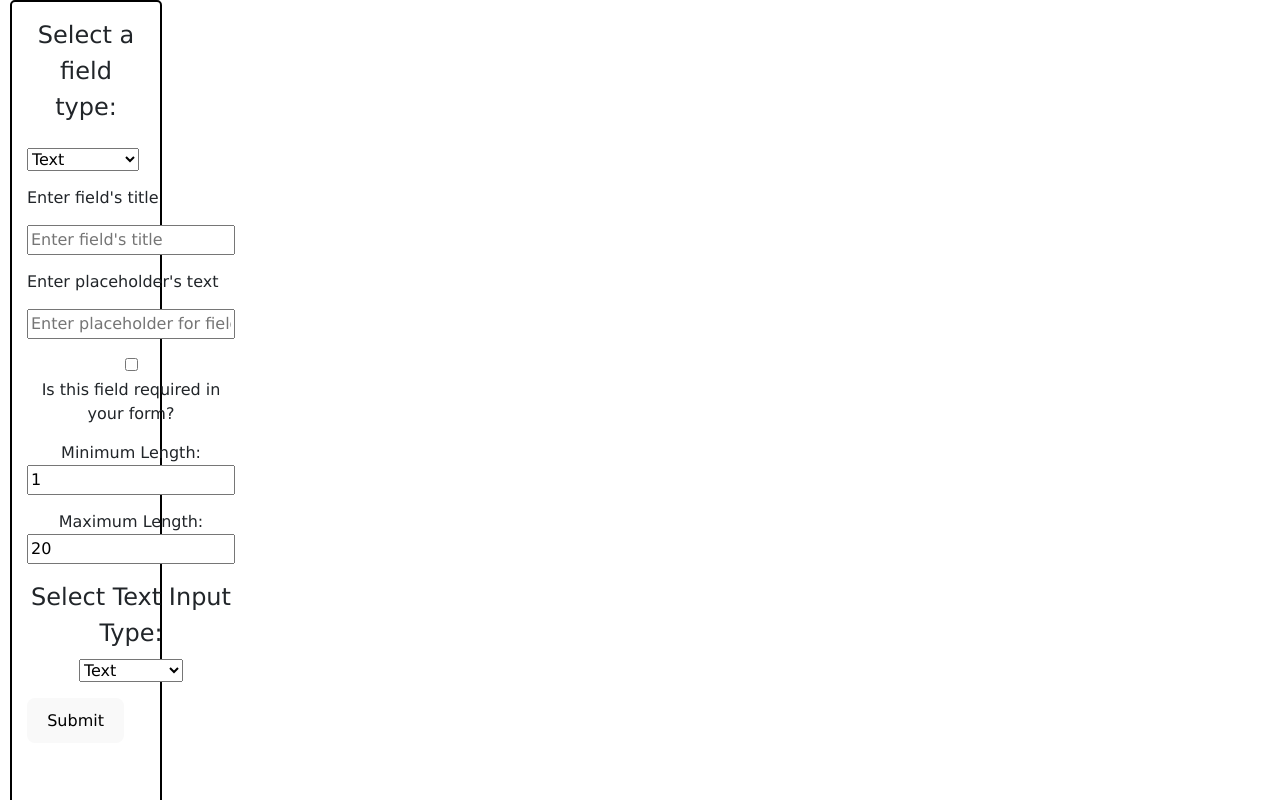
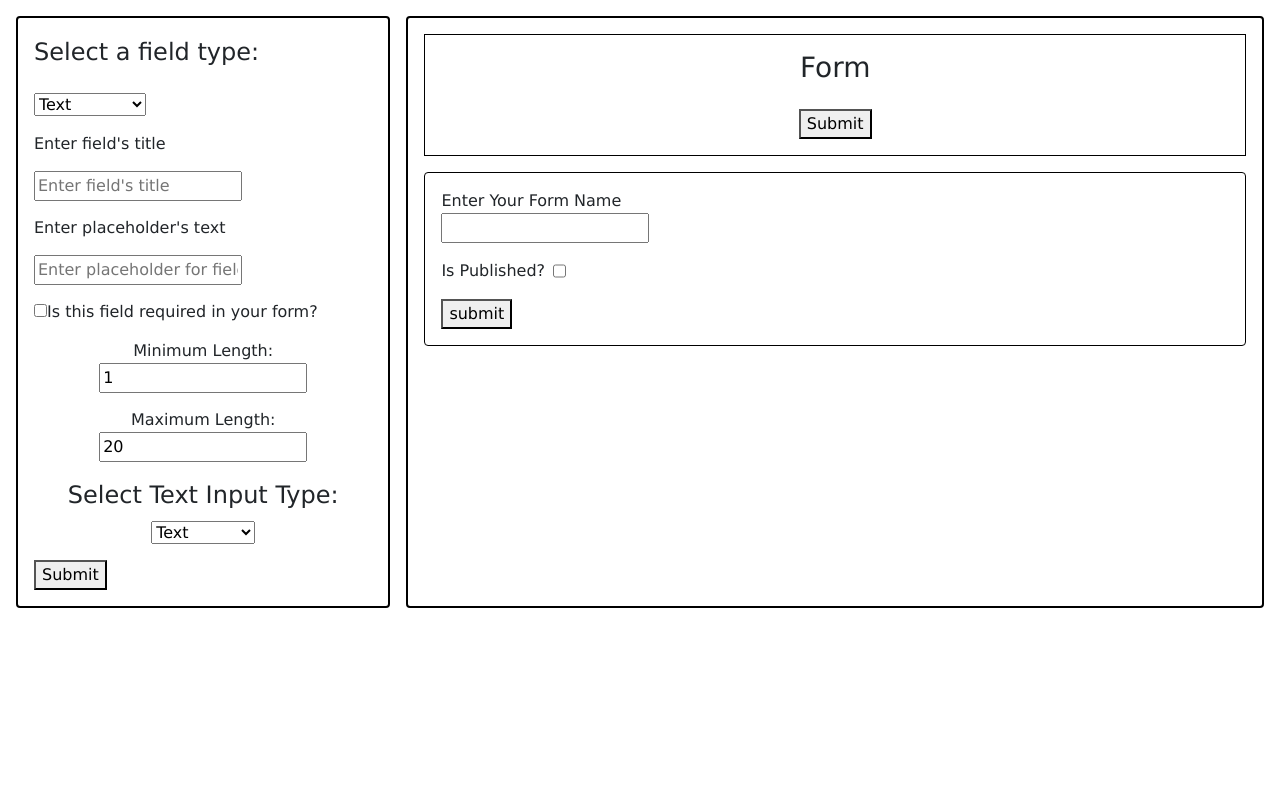
Before and after one commit to alimhp021/Formaloo, a React (Vite) app in the folder front-end/: page / in a window 1280 px wide. Shown: the top 800 px of the page. Built offline with nearby package versions, Linux system fonts and the light colour scheme.

Commit message:
work on form value problem & fix dropdown bug

```diff
--- a/front-end/src/App.css
+++ b/front-end/src/App.css
@@ -1,28 +1,44 @@
-@import 'bootstrap';
-@import 'bootstrap-icons';
+@import "bootstrap";
+@import "bootstrap-icons";
 
 .App {
   text-align: center;
-  display: flex;
-  padding-inline: 10px;
+  padding: 1rem;
   font-family: "Lucida Sans", "Lucida Sans Regular", "Lucida Grande",
     "Lucida Sans Unicode", Geneva, Verdana, sans-serif;
   font-size: medium;
 }
+
+.App .CreateForm {
+  display: flex;
+  display: flex;
+  flex-direction: column;
+  gap: 1rem;
+}
+
+@media screen and (width > 480px) {
+  .App .CreateForm {
+    flex-direction: row;
+    /* align-items: stretch; */
+  }
+
+  .App .SidePanelForm {
+    width: 30%;
+    /* min-height: 100vw; */
+  }
+}
 .App .SidePanelForm {
-  width: 30%;
   display: flex;
   flex-direction: column;
   align-items: start;
-  gap: 15px;
-  padding: 15px;
+  gap: 1rem;
+  padding: 1rem;
   border: 2px solid black;
+  border-radius: 0.25rem;
+}
+/* .App fieldset {
   border-radius: 5px;
-  height: 100vw;
-}
-.App fieldset {
-  border-radius: 5px;
-}
+} */
 .App .FieldSelection {
   display: flex;
   flex-direction: column;
--- a/front-end/src/Components/CreateForm.tsx
+++ b/front-end/src/Components/CreateForm.tsx
@@ -5,15 +5,12 @@ import { SidePanel } from "./SidePanel";
 import { nanoid } from "nanoid";
 import { GenerateForm } from "./generate-form/generate-form";
 
-
 interface CreateFormState {
   elements: ElementInterfaces[];
 }
 
-type AddElement = { addElement: ((arg: ElementInterfaces) => void) | null };
-export const ElementContext = createContext<AddElement>({
-  addElement: () => {},
-});
+type ElementContext = { addElement: ((arg: ElementInterfaces) => void), removeElement: (id: string) => void };
+export const ElementContext = createContext<ElementContext>(null as any);
 
 function CreateForm() {
   const [elementState, setElements] = useState<CreateFormState>({
@@ -31,11 +28,20 @@ function CreateForm() {
     });
   }, []);
 
+  const removeElement = useCallback(
+    (id: string) =>
+      setElements((elementState) => ({
+        ...elementState,
+        elements: elementState.elements.filter((el) => el.id != id),
+      })),
+    []
+  );
+
   return (
     <div className="CreateForm">
-      <ElementContext.Provider value={{ addElement: addElement }}>
+      <ElementContext.Provider value={{ addElement, removeElement }}>
         <SidePanel></SidePanel>
-        <GenerateForm elementsInfo={elementState.elements}/>
+        <GenerateForm elementsInfo={elementState.elements} />
       </ElementContext.Provider>
     </div>
   );
--- a/front-end/src/Components/PanelText.tsx
+++ b/front-end/src/Components/PanelText.tsx
@@ -34,7 +34,7 @@ export const PanelText = () => {
   };
 
   return (
-    <form action="" className="TextForm" onSubmit={handleSubmit(onSubmit)}>
+    <form className="TextForm" onSubmit={handleSubmit(onSubmit)}>
       <label htmlFor="title">Enter field's title</label>
 
       <input
--- a/front-end/src/Components/SidePanel.tsx
+++ b/front-end/src/Components/SidePanel.tsx
@@ -15,17 +15,15 @@ export const SidePanel = () => {
   });
   return (
     <div className="SidePanelForm">
-      <form action="">
       <fieldset id="inputGroup" className="FieldSelection">
         <legend>Select a field type:</legend>
         <select {...register("type", { required: true })} defaultValue="text">
           <option value="text">Text</option>
           <option value="checkbox">CheckBox</option>
           <option value="radio">Radio</option>
-            <option value="checkbox">Drop-Down</option>
+          <option value="dropdown">Drop-Down</option>
         </select>
       </fieldset>
-      </form>
       {watch("type") === "text" && <PanelText></PanelText>}
       {watch("type") === "radio" && <PanelRadio></PanelRadio>}
       {watch("type") === "checkbox" && <PanelCheckbox></PanelCheckbox>}
--- a/front-end/src/Components/form-preview/form-preview.css
+++ b/front-end/src/Components/form-preview/form-preview.css
@@ -1,9 +1,21 @@
 .form-preview{
-    padding: 20px;
-    margin: auto;
+    display: flex;
+    flex-direction: column;
+    align-items: center;
+    gap: 1rem;
+    padding: 1rem;
     border: 1px solid black;
 }
 
 .element-row{
-    margin: 4px;;
+    /* margin: 4px; */
 }
+
+.element-row input[type="text"] {
+    border-radius: 0.25rem 0 0 0.25rem;
+    padding-right: 0;
+}
+
+.delete-btn {
+    border-radius: 0 0.25rem 0.25rem 0;
+}
--- a/front-end/src/Components/form-preview/form-preview.tsx
+++ b/front-end/src/Components/form-preview/form-preview.tsx
@@ -5,8 +5,10 @@ import { TextInput } from "./text-input";
 import { RadioButton } from "./radio-button";
 import { DropDown } from "./drop-down";
 import { MultiSelect } from "./multi-select";
+import { useContext } from "react";
+import { ElementContext } from "../CreateForm";
 
-export type FormPreviewProps = {
+export type FormProps = {
   formTitle: string;
   elements: ElementInterfaces[];
   formValue?: any;
@@ -29,23 +31,35 @@ export function Form({
   formTitle,
   formValue = initialValue(elements),
   onChange,
-}: FormPreviewProps) {
+}: FormProps) {
+  const { removeElement } = useContext(ElementContext);
+
   return (
     <div>
       <form className="form-preview">
         <h3>{formTitle} Form</h3>
         {elements.map((el) => {
           const Component = componentTypeMap[el.type];
+          console.log(Component.name)
 
           return (
+            <div key={el.id} style={{ display: "flex", alignItems: "stretch" }}>
               <Component
-              key={el.id}
                 el={el}
                 value={formValue[el.id]}
                 onChange={(value: any) =>
                   onChange?.({ ...formValue, [el.id]: value })
                 }
               />
+              <button
+                className="delete-btn"
+                onClick={() => removeElement(el.id)}
+              >
+                <span>
+                  <i className="bi bi-trash-fill"></i>
+                </span>
+              </button>
+            </div>
           );
         })}
         <button type="submit">Submit</button>
--- a/front-end/src/Components/form-preview/multi-select.tsx
+++ b/front-end/src/Components/form-preview/multi-select.tsx
@@ -45,7 +45,6 @@ export function MultiSelect({ el, onChange }: MultiSelectProps) {
   );
   const options = normalizeOptions(el.options);
   return (
-    <form>
       <fieldset className="element-row">
         <legend>{el.title}</legend>
         <ul>
@@ -67,6 +66,5 @@ export function MultiSelect({ el, onChange }: MultiSelectProps) {
           })}
         </ul>
       </fieldset>
-    </form>
   );
 }
--- a/front-end/src/Components/form-preview/radio-button.tsx
+++ b/front-end/src/Components/form-preview/radio-button.tsx
@@ -1,4 +1,4 @@
-import { ChangeEvent, useCallback } from "react";
+import { ChangeEvent, Fragment, useCallback } from "react";
 import { radioInput } from "../../inputTypes";
 
 type RadioButtonProps = {
@@ -11,6 +11,7 @@ type RadioButtonProps = {
   const handleChange = useCallback(
     (e: ChangeEvent<HTMLInputElement>) => {
       const value = e.currentTarget.value;
+      console.log({value})
       onChange?.(value);
     },
     [onChange]
@@ -20,7 +21,7 @@ type RadioButtonProps = {
       <p> {el.title}</p>
       {el.options.map((option) => {
         return (
-            <>
+          <Fragment key={`${el.id} ${option.title}`}>
             <label>{option.title}</label>
             <input
               type="radio"
@@ -28,8 +29,8 @@ type RadioButtonProps = {
               value={option.title}
               checked={option.title == value}
               onChange={handleChange}
-              ></input>
-            </>
+            />
+          </Fragment>
         );
       })}
     </fieldset>
--- a/front-end/src/Components/form-preview/text-input.tsx
+++ b/front-end/src/Components/form-preview/text-input.tsx
@@ -17,7 +17,7 @@ export function TextInput({ el, value = "", onChange }: TextInputProps) {
   );
 
   return (
-    <fieldset className="element-row">
+    <fieldset className="element-row" style={{margin: 0}}>
       <label>
         {el.title}
         <input
--- a/front-end/src/Components/generate-form/generate-form.css
+++ b/front-end/src/Components/generate-form/generate-form.css
@@ -0,0 +1,20 @@
+.generate-form {
+    display: flex;
+    flex-direction: column;
+    gap: 1rem;
+    flex-grow: 1;
+    border: 2px solid black;
+    border-radius: 0.25rem;
+    padding: 1rem;
+    align-self: stretch;
+}
+
+.create-generated-form {
+    display: flex;
+    flex-direction: column;
+    align-items: start;
+    gap: 1rem;
+    padding: 1rem;
+    border: 1px solid black;
+    border-radius: 0.25rem;
+}
--- a/front-end/src/Components/generate-form/generate-form.tsx
+++ b/front-end/src/Components/generate-form/generate-form.tsx
@@ -1,4 +1,4 @@
-import { useRef } from "react";
+import { useRef, useState } from "react";
 import "./generate-form.css";
 import { Form } from "../form-preview/form-preview";
 import { ElementInterfaces } from "../../inputTypes";
@@ -8,46 +8,56 @@ type GenerateFormProps = {
 };
 
 export function GenerateForm({ elementsInfo }: GenerateFormProps) {
-  const isPublished = useRef(false);
-  const formName = useRef('');
+  const [formTitle, setFormTitle] = useState("");
+  const [formValue, setFormValue] = useState();
 
+  const createFormUrl = '/createForm"';
   return (
-    <>
-      <div>
-      <Form elements={elementsInfo} formTitle={formName.current}/>
-      </div>
-      <div>
+    <div className="generate-form">
+      <Form elements={elementsInfo} formTitle={formTitle} formValue={formValue} onChange={setFormValue} />
       <form
+        className="create-generated-form"
         onSubmit={async (e) => {
           e.preventDefault();
           const headers = new Headers();
           headers.append("Content-Type", "application/json");
+          const formData = new FormData(e.currentTarget);
+
           const data = {
             elementsInfo,
-            isPublished: isPublished.current,
-            formName: formName.current
+            isPublished: !!formData.get('isPublished'),
+            formName: formTitle,
           };
-          const res = await fetch("/url", {
+          const res = await fetch(createFormUrl, {
             method: "POST",
             headers,
             body: JSON.stringify(data),
           });
-           console.log(res);
+          console.log(res);
           // TODO: redirect user
         }}
       >
-        <label>
-          Enter Your Form Name :
-        <input type="text" onChange={(e)=>{formName.current=e.currentTarget.value}} />
+        <label
+          style={{
+            display: "flex",
+            flexDirection: "column",
+            alignItems: "start",
+          }}
+        >
+          Enter Your Form Name
+          <input
+            type="text"
+            onChange={(e) => {
+              setFormTitle(e.currentTarget.value);
+            }}
+          />
         </label>
-        <input
-          type="checkbox"
-          name="isPublished"
-          onChange={(e) => (isPublished.current = e.target.checked)}
-        />
+        <label style={{ display: "flex", gap: "0.5rem" }}>
+          Is Published?
+          <input type="checkbox" name="isPublished" />
+        </label>
         <button type="submit"> submit</button>
       </form>
-      </div>
-    </>
+    </div>
   );
 }
--- a/front-end/src/main.tsx
+++ b/front-end/src/main.tsx
@@ -1,6 +1,6 @@
 import React from "react";
 import ReactDOM from "react-dom/client";
 import App from "./App";
-import './index.css'
+// import './index.css'
 
 ReactDOM.createRoot(document.getElementById("app")!).render(<App />);
```
Lines whose indentation alone changed are shown as unchanged.
